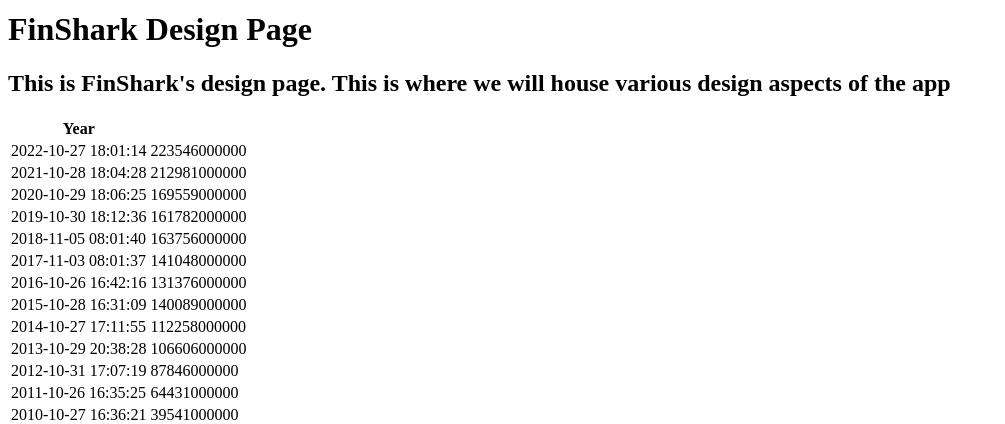
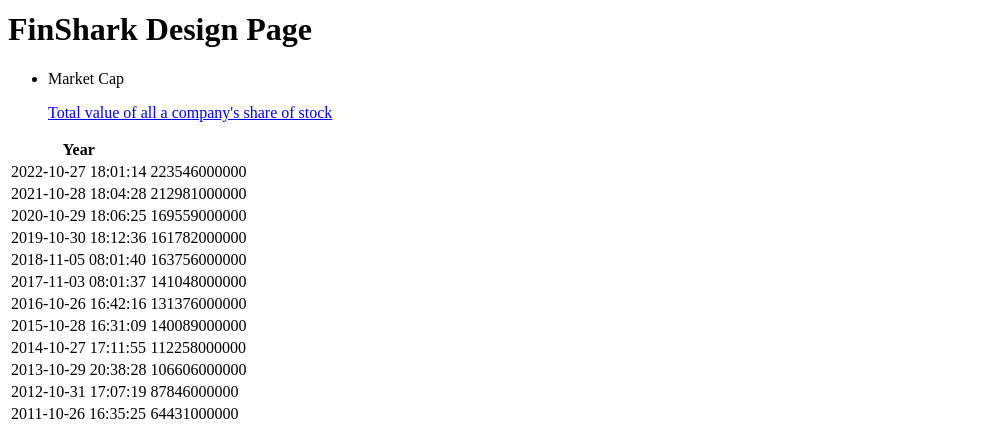
Before and after one commit to cristiansandica/Finshark, a React (Create React App) app in the folder frontend/: page /design-guide in a window 1280 px wide. Shown: the part 376-800 px from the top of the page, without its empty margins (0-1005 px from the left). Built offline with nearby package versions, Linux system fonts and the light colour scheme.

Commit message:
company page details

```diff
--- a/frontend/src/Components/CompanyDashboard/CompanyDashboard.tsx
+++ b/frontend/src/Components/CompanyDashboard/CompanyDashboard.tsx
@@ -2,9 +2,10 @@
 import { Outlet } from 'react-router'
 interface Props {
     children: React.ReactNode;
+    ticker: string;
 }
 
-const CompanyDashboard = ({ children }: Props) => {
+const CompanyDashboard = ({ children, ticker }: Props) => {
     return (
         <div className="relative md:ml-64 bg-blueGray-100 w-full">
         <div className="relative pt-20 pb-32 bg-lightBlue-500">
--- a/frontend/src/Components/CompanyProfile/CompanyProfile.tsx
+++ b/frontend/src/Components/CompanyProfile/CompanyProfile.tsx
@@ -1,11 +1,63 @@
-import React from 'react'
+import { useEffect, useState } from 'react';
+import { CompanyKeyMetrics } from '../../company';
+import { useOutletContext } from 'react-router-dom';
+import { getKeyMetrics } from '../../api';
+import RatioList from '../RatioList/RatioList';
 
-interface Props {}
+interface Props { }
 
-function CompanyProfile({}: Props) {
-  return (
-    <div>CompanyProfile</div>
-  )
+const tableConfig = [
+    {
+        label: "Market Cap",
+        render: (company: CompanyKeyMetrics) => company.marketCapTTM,
+    },
+    {
+        label: "Current Ratio",
+        render: (company: CompanyKeyMetrics) => company.currentRatioTTM,
+    },
+    {
+        label: "Return On Equity",
+        render: (company: CompanyKeyMetrics) => company.roeTTM,
+    },
+    {
+        label: "Cash Per Share",
+        render: (company: CompanyKeyMetrics) => company.cashPerShareTTM,
+    },
+    {
+        label: "Current Ratio",
+        render: (company: CompanyKeyMetrics) => company.currentRatioTTM,
+    },
+    {
+        label: "Return On Equity",
+        render: (company: CompanyKeyMetrics) => company.roeTTM,
+    },
+];
+
+
+function CompanyProfile({ }: Props) {
+    const ticker = useOutletContext<string>();
+    const [companyData, setCompanyData] = useState<CompanyKeyMetrics>();
+    useEffect(() => {
+        const getCompanyKeyRatios = async () => {
+            const value = await getKeyMetrics(ticker);
+            console.log(value, 'value')
+            setCompanyData(value?.data[1]);
+        };
+        getCompanyKeyRatios();
+    }, []);
+    return (
+        <div>
+            {companyData ? (
+                <>
+                    <RatioList data={companyData} config={tableConfig} />
+                </>
+            ) :
+                <>
+                    Loading...
+                </>
+            }
+        </div>
+    )
 }
 
 export default CompanyProfile
--- a/frontend/src/Components/IncomeStatement/IncomeStatement.tsx
+++ b/frontend/src/Components/IncomeStatement/IncomeStatement.tsx
@@ -1,6 +1,64 @@
 import React from 'react'
+import { CompanyIncomeStatement } from '../../company';
 
 type Props = {}
+
+const configs = [
+    {
+      label: "Date",
+      render: (company: CompanyIncomeStatement) => company.date,
+    },
+    {
+      label: "Revenue",
+      render: (company: CompanyIncomeStatement) => company.revenue,
+    },
+    {
+      label: "Cost Of Revenue",
+      render: (company: CompanyIncomeStatement) => company.costOfRevenue,
+    },
+    {
+      label: "Depreciation",
+      render: (company: CompanyIncomeStatement) =>
+        company.depreciationAndAmortization,
+    },
+    {
+      label: "Operating Income",
+      render: (company: CompanyIncomeStatement) => company.operatingIncome,
+    },
+    {
+      label: "Income Before Taxes",
+      render: (company: CompanyIncomeStatement) => company.incomeBeforeTax,
+    },
+    {
+      label: "Net Income",
+      render: (company: CompanyIncomeStatement) => company.netIncome,
+    },
+    {
+      label: "Net Income Ratio",
+      render: (company: CompanyIncomeStatement) => company.netIncomeRatio,
+    },
+    {
+      label: "Earnings Per Share",
+      render: (company: CompanyIncomeStatement) => company.eps,
+    },
+    {
+      label: "Earnings Per Diluted",
+      render: (company: CompanyIncomeStatement) => company.epsdiluted,
+    },
+    {
+      label: "Gross Profit Ratio",
+      render: (company: CompanyIncomeStatement) => company.grossProfitRatio,
+    },
+    {
+      label: "Opearting Income Ratio",
+      render: (company: CompanyIncomeStatement) => company.operatingIncomeRatio,
+    },
+    {
+      label: "Income Before Taxes Ratio",
+      render: (company: CompanyIncomeStatement) => company.incomeBeforeTaxRatio,
+    },
+  ];
+
 
 const IncomeStatement = (props: Props) => {
   return (
--- a/frontend/src/Components/Pages/CompanyPage/CompanyPage.tsx
+++ b/frontend/src/Components/Pages/CompanyPage/CompanyPage.tsx
@@ -26,7 +26,7 @@
                 company ? (
                     <div className="w-full relative flex ct-docs-disable-sidebar-content overflow-x-hidden">
                         <Sidebar />
-                        <CompanyDashboard >
+                        <CompanyDashboard ticker={ticker!}>
                             <Tile title="Company Name" subTitle={company.companyName} />
                         </CompanyDashboard>
                     </div>
--- a/frontend/src/Components/Pages/DesignGuide/DesignGuide.tsx
+++ b/frontend/src/Components/Pages/DesignGuide/DesignGuide.tsx
@@ -1,11 +1,23 @@
+import RatioList from '../../RatioList/RatioList'
 import Table from '../../Table/Table'
+import { testIncomeStatementData } from '../../Table/testData'
 
 type Props = {}
+
+const tableConfig = [
+    {
+      label: "Market Cap",
+      render: (company: any) => company.marketCapTTM,
+      subTitle: "Total value of all a company's share of stock"
+    }
+]
 
 const DesignGuide = (props: Props) => {
     return (
         <>
             <h1>FinShark Design Page</h1>
+            <RatioList data={testIncomeStatementData} config={tableConfig} />
+            <Table />
             <h2>This is FinShark's design page. This is where we will house various design aspects of the app </h2>
              <Table />
         </>
--- /dev/null
+++ b/frontend/src/Components/RatioList/RatioList.tsx
@@ -0,0 +1,45 @@
+import React from 'react'
+import { TestDataCompany } from '../Table/testData'
+
+interface Props {
+    config: any;
+    data: any;
+}
+
+
+function RatioList({config, data}: Props) {
+    const renderedRow =  config.map((row: any) => {
+        return (
+            <li className="py-6 sm:py-6">
+              <div className="flex items-center space-x-4">
+                <div className="flex-1 min-w-0">
+                  <p className="text-sm font-medium text-gray-900 truncate">
+                    {row.label}
+                  </p>
+                  <p className="text-sm text-gray-500 truncate">
+                    <a
+                      href="/cdn-cgi/l/email-protection"
+                      className="__cf_email__"
+                      data-cfemail="17727a767e7b57607e7973646372653974787a"
+                    >
+                      {row.subTitle && row.subTitle}
+                    </a>
+                  </p>
+                </div>
+                <div className="inline-flex items-center text-base font-semibold text-gray-900">
+                  {row.render(data)}
+                </div>
+              </div>
+            </li>
+          );
+        });
+  return (
+    <div className='bg-white shadow rounded-lg ml-4 mt-4 mb-4 p-4 sm:p-6 h-full'>
+        <ul className='divide-y divided-gray-200'>
+        {renderedRow}
+        </ul>
+    </div>
+  )
+}
+
+export default RatioList
--- a/frontend/src/api.tsx
+++ b/frontend/src/api.tsx
@@ -1,5 +1,5 @@
 import axios from "axios"
-import { CompanyProfile, CompanySearch } from "./company";
+import { CompanyIncomeStatement, CompanyKeyMetrics, CompanyProfile, CompanySearch } from "./company";
 
 export interface SearchResponse {
     data: CompanySearch[];
@@ -35,3 +35,25 @@
         console.error(error, "error message from API")
     }
 }
+
+export const getKeyMetrics = async (query: string) => {
+    try {
+      const data = await axios.get<CompanyKeyMetrics[]>(
+        `${process.env.REACT_APP_BASE_URL}/api/v3/key-metrics-ttm/${query}?limit=40&apikey=${process.env.REACT_APP_API_KEY}`
+      );
+      return data;
+    } catch (error: any) {
+      console.log("error message: ", error.message);
+    }
+  };
+
+  export const getIncomeStatement= async (query: string) => {
+    try {
+      const data = await axios.get<CompanyIncomeStatement[]>(
+        `${process.env.REACT_APP_BASE_URL}/api/v3/income-statement/${query}?limit=40&apikey=${process.env.REACT_APP_API_KEY}`
+      );
+      return data;
+    } catch (error: any) {
+      console.log("error message: ", error.message);
+    }
+  };
```
Also changed, not shown: 1 other file (tests, documents, lock files or other folders).
